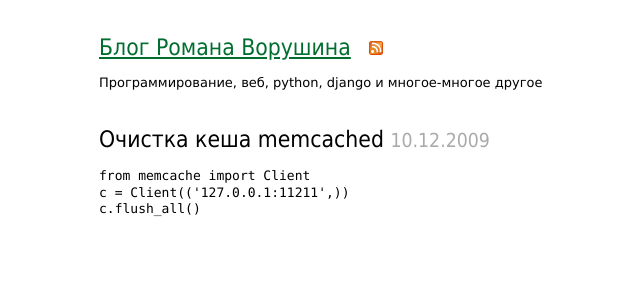
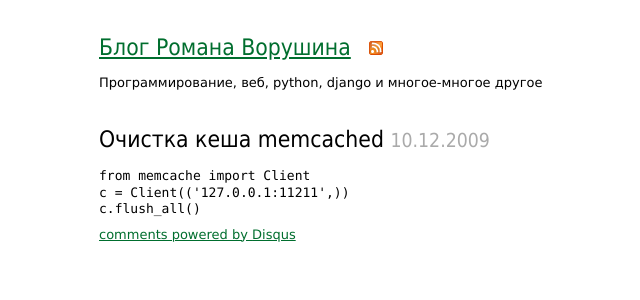
Before and after one commit to vorushin/vorushin.github.io, a Jekyll site: the page built from _posts/2009-12-10-clear-cache-memcached.md, in a window 1280 px wide. Shown: the top 300 px of the page, without its empty margins (131-771 px from the left). Built offline with Jekyll 4.4.1, drawn with Linux system fonts in a browser that asks for light colours; comment, search, counter and statistics services are not loaded; some of the changed lines change nothing that is shown.

Commit message:
Fixed title. Added Google Analytics & Discus comments.

```diff
--- /dev/null
+++ b/_includes/comments.html
@@ -0,0 +1,11 @@
+<div id="disqus_thread"></div>
+<script type="text/javascript">
+    var disqus_shortname = 'vorushinru';
+    (function() {
+        var dsq = document.createElement('script'); dsq.type = 'text/javascript'; dsq.async = true;
+        dsq.src = '//' + disqus_shortname + '.disqus.com/embed.js';
+        (document.getElementsByTagName('head')[0] || document.getElementsByTagName('body')[0]).appendChild(dsq);
+    })();
+</script>
+<noscript>Please enable JavaScript to view the <a href="http://disqus.com/?ref_noscript">comments powered by Disqus.</a></noscript>
+<a href="http://disqus.com" class="dsq-brlink">comments powered by <span class="logo-disqus">Disqus</span></a>
--- a/_includes/head.html
+++ b/_includes/head.html
@@ -6,4 +6,4 @@
 <link rel="icon" href="/img/favicon.ico" type="image/x-icon">
 <link rel="stylesheet" type="text/css" media="all" href="/css/main.css"/>
 
-<title>Блог Романа Ворушина</title>
+<title>{% if page.title %}{{ page.title }} - {% endif %}Блог Романа Ворушина</title>
--- a/_layouts/default.html
+++ b/_layouts/default.html
@@ -14,5 +14,14 @@
 	<p>Программирование, веб, python, django и многое-многое другое</p>
 	</div>
 	<div class="single_column">{{ content }}</div>
+<script type="text/javascript">
+var gaJsHost = (("https:" == document.location.protocol) ? "https://ssl." : "http://www.");
+document.write(unescape("%3Cscript src='" + gaJsHost + "google-analytics.com/ga.js' type='text/javascript'%3E%3C/script%3E"));
+</script>
+<script type="text/javascript">
+try {
+var pageTracker = _gat._getTracker("UA-11723567-1");
+pageTracker._trackPageview();
+} catch(err) {}</script>
 </body>
 </html>
--- a/_layouts/post.html
+++ b/_layouts/post.html
@@ -6,3 +6,4 @@
   <span class="entry_date">{{ page.date | date: "%d.%m.%Y" }}</span>
 </h2>
 {{ content }}
+{% include comments.html %}
```
